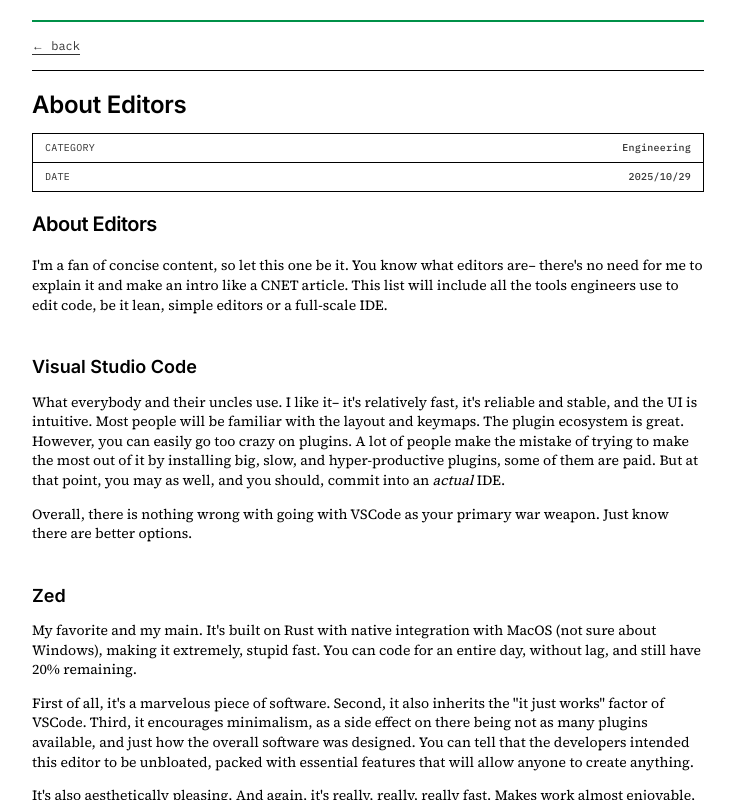
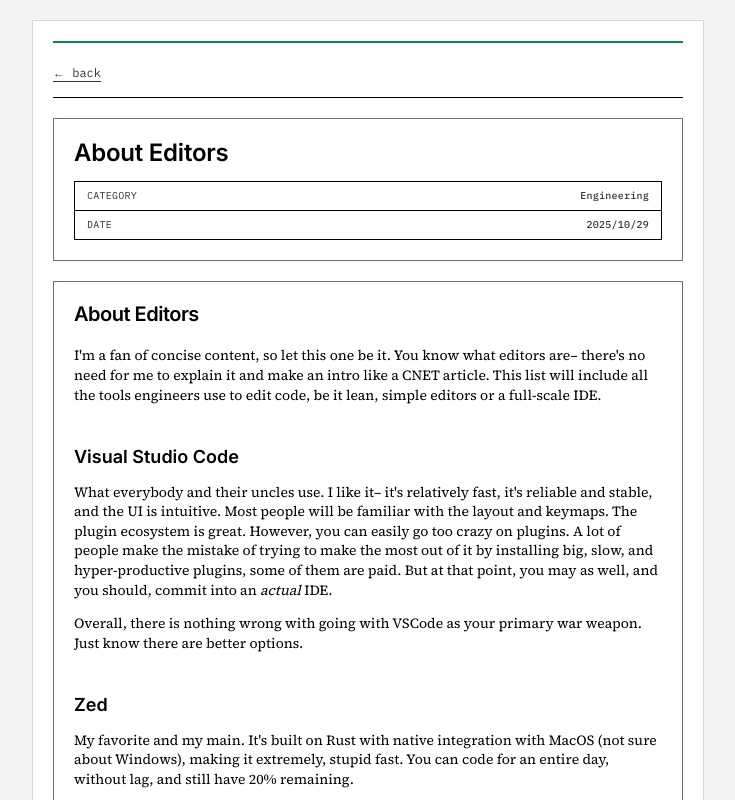
Before and after one commit to dhisonp/page, a Next.js app: page /blog/about-editors in a window 1280 px wide. Shown: the top 800 px of the page, without its empty margins (272-1007 px from the left). Built offline with nearby package versions, Linux system fonts and the light colour scheme.

Commit message:
update slug page

```diff
--- a/src/app/blog/[slug]/page.tsx
+++ b/src/app/blog/[slug]/page.tsx
@@ -43,10 +43,10 @@
   }
 
   return (
-    <main className="min-h-screen p-6">
-      <div className="max-w-2xl mx-auto">
+    <main className="min-h-screen bg-gray-100 dark:bg-gray-900 p-6">
+      <div className="max-w-2xl mx-auto sm:border border-gray-300 dark:border-gray-700 bg-white dark:bg-black p-6">
         {/* Emerald accent bar */}
-        <div className="accent-bar mb-4" />
+        <div className="accent-bar mb-6" />
 
         {/* Back navigation */}
         <div className="section-border-bottom pb-4 mb-6">
@@ -56,7 +56,8 @@
         </div>
 
         {/* Article header */}
-        <header className="mb-6">
+        <div className="border border-gray-500 dark:border-gray-500 p-6 mb-6">
+          <header>
             <h1 className="font-semibold mb-4 leading-[1.2] tracking-[-0.01em] text-3xl font-sans">
               {post.title}
             </h1>
@@ -75,11 +76,14 @@
               </div>
             </div>
           </header>
+        </div>
 
         {/* Article content */}
+        <div className="border border-gray-500 dark:border-gray-500 p-6">
           <article className="prose">
             <ReactMarkdown>{post.content}</ReactMarkdown>
           </article>
+        </div>
       </div>
       <ScrollToTop />
     </main>
```
Lines whose indentation alone changed are shown as unchanged.
